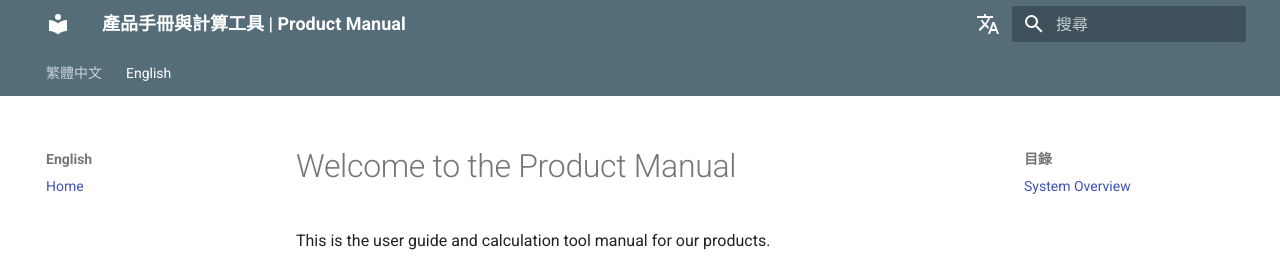
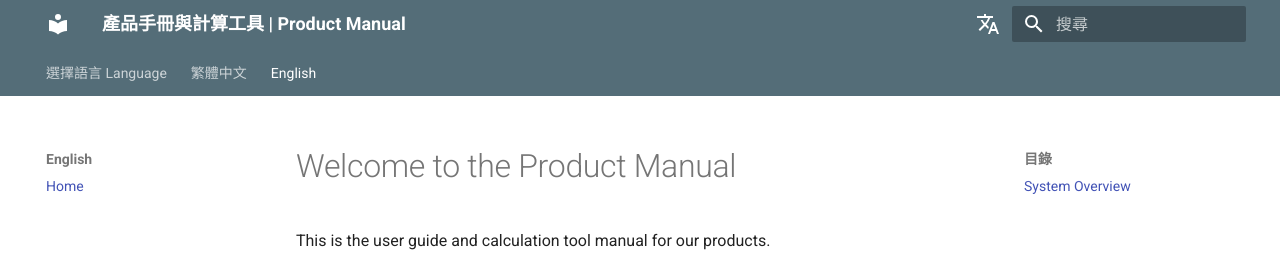
Before and after one commit to Hephas/hephas_manual, an MkDocs documentation site: the page built from docs/en/index.md, in a window 1280 px wide. Shown: the top 256 px of the page. Built offline with MkDocs 1.6.1 and Material for MkDocs 9.7.7, drawn with Linux system fonts in a browser that asks for light colours; comment, search, counter and statistics services are not loaded.

Commit message:
Update mkdocs.yml for site URL and navigation links

```diff
--- a/mkdocs.yml
+++ b/mkdocs.yml
@@ -1,24 +1,27 @@
 site_name: 產品手冊與計算工具 | Product Manual
+site_url: https://hephas.github.io/hephas_manual/
+
 theme:
   name: material
   palette:
-    primary: blue grey # 您可以改顏色，例如 indigo, red, green
-  language: zh-TW      # 預設介面語言
+    primary: blue grey
+  language: zh-TW
   features:
-    - navigation.tabs  # 啟用上方頁籤
+    - navigation.tabs
 
-# 這裡設定雙語切換按鈕
+# 雙語切換按鈕 (加上了完整子目錄路徑)
 extra:
   alternate:
     - name: 繁體中文
-      link: /zh/
+      link: /hephas_manual/zh/
       lang: zh-TW
     - name: English
-      link: /en/
+      link: /hephas_manual/en/
       lang: en
 
-# 這裡設定左側目錄
+# 左側目錄結構
 nav:
+  - 選擇語言 Language: index.md
   - 繁體中文:
     - 首頁: zh/index.md
   - English:
```
